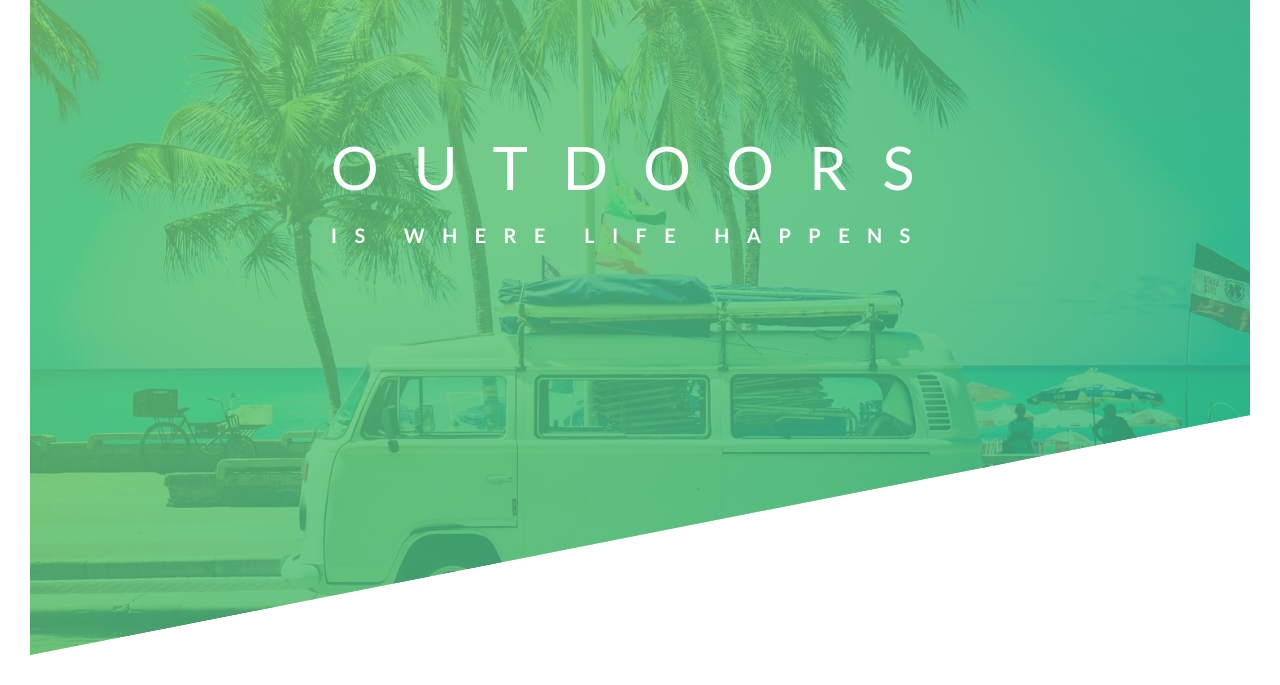
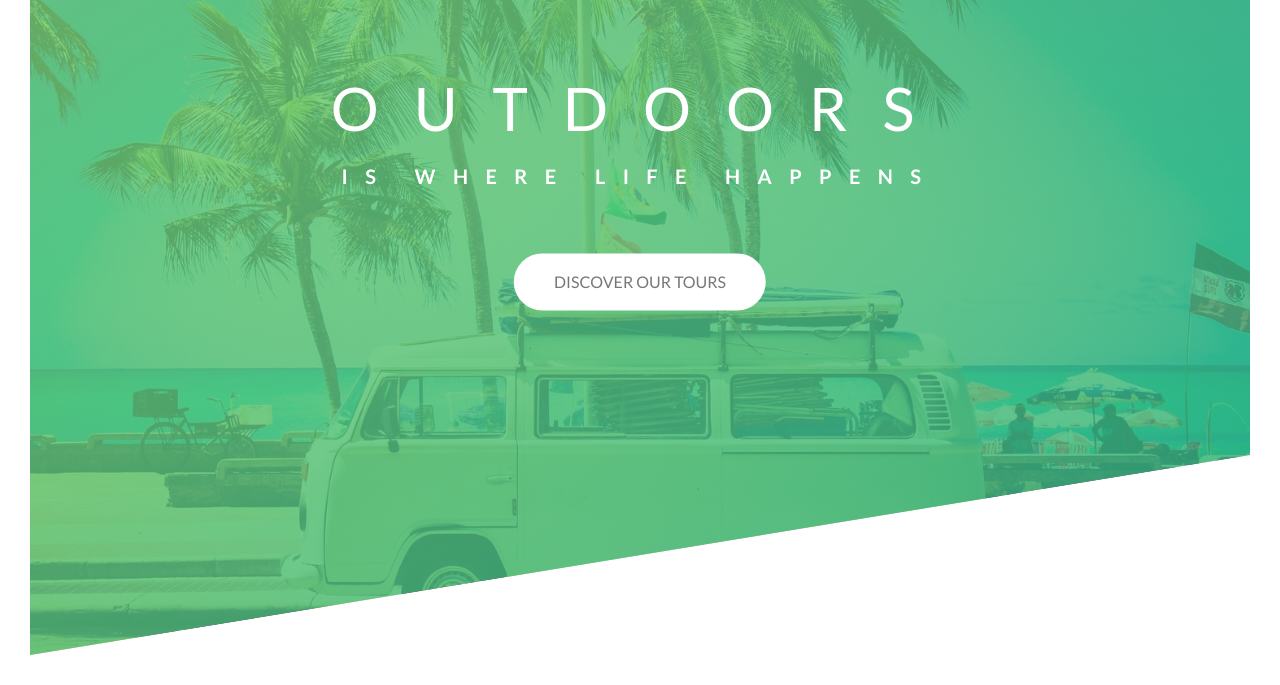
Before and after one commit to yasmineezequiel/advanced_CSS, a plain HTML site: page index.html in a window 1280 px wide. Shown: the part 135-820 px from the top of the page. Drawn offline with Linux system fonts and the light colour scheme.

Commit message:
Adding HTML sudo class btn Sudo btn elements in CSS.

```diff
--- a/css/style.css
+++ b/css/style.css
@@ -24,7 +24,7 @@ body {
     background-position: center;
     position: relative;
 
-    clip-path: polygon(0 0, 100% 0, 100% 65vh, 0 100%);
+    clip-path: polygon(0 0, 100% 0, 100% 70vh, 0 100%);
 }
 
 .logo-box {
@@ -46,13 +46,14 @@ body {
     top: 38%;
     left: 50%;
     transform: translate(-50%, -50%);
+    text-align: center;
 }
 
 .heading-primary {
     color: #ffffff;
     text-transform: uppercase;
-
     backface-visibility: hidden;
+    margin-bottom: 60px;
 }
  .heading-primary-main {
     display: block;
@@ -114,3 +115,28 @@ body {
         transform: translate(0);
     }
 }
+
+.btn:link,
+.btn:visited {
+    text-transform: uppercase;
+    text-decoration: none;
+    padding: 15px 40px;
+    display: inline-block;
+    border-radius: 100px;
+    transition: all .2s
+}
+
+.btn:hover {
+    transform: translateY(-3px);
+    box-shadow: 0 10px 20px rgba(0,0,0,.2);
+}
+
+.btn:active {
+    transform: translateY(-1px);
+    box-shadow: 0 5px 10px rgba(0,0,0,.2);
+}
+
+.btn-white {
+    background-color: #fff;
+    color: #777777;
+}
--- a/index.html
+++ b/index.html
@@ -21,6 +21,7 @@
                     <span class="heading-primary-main">Outdoors</span>
                     <span class="heading-primary-sub">is where life happens</span>
                 </h1>
+                <a href="#" class="btn btn-white">Discover our Tours</a>
             </div>
 
         </header>
```
